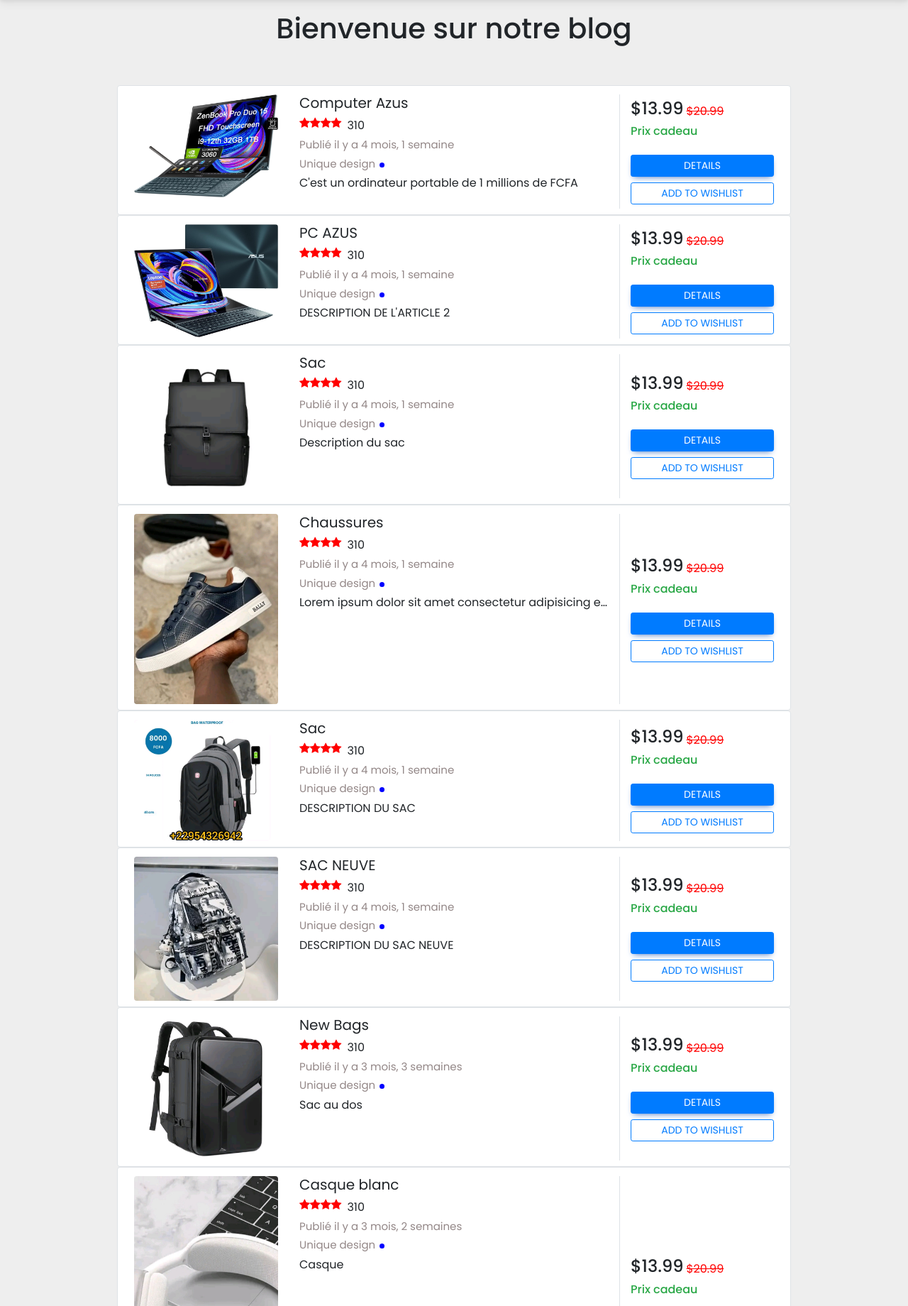
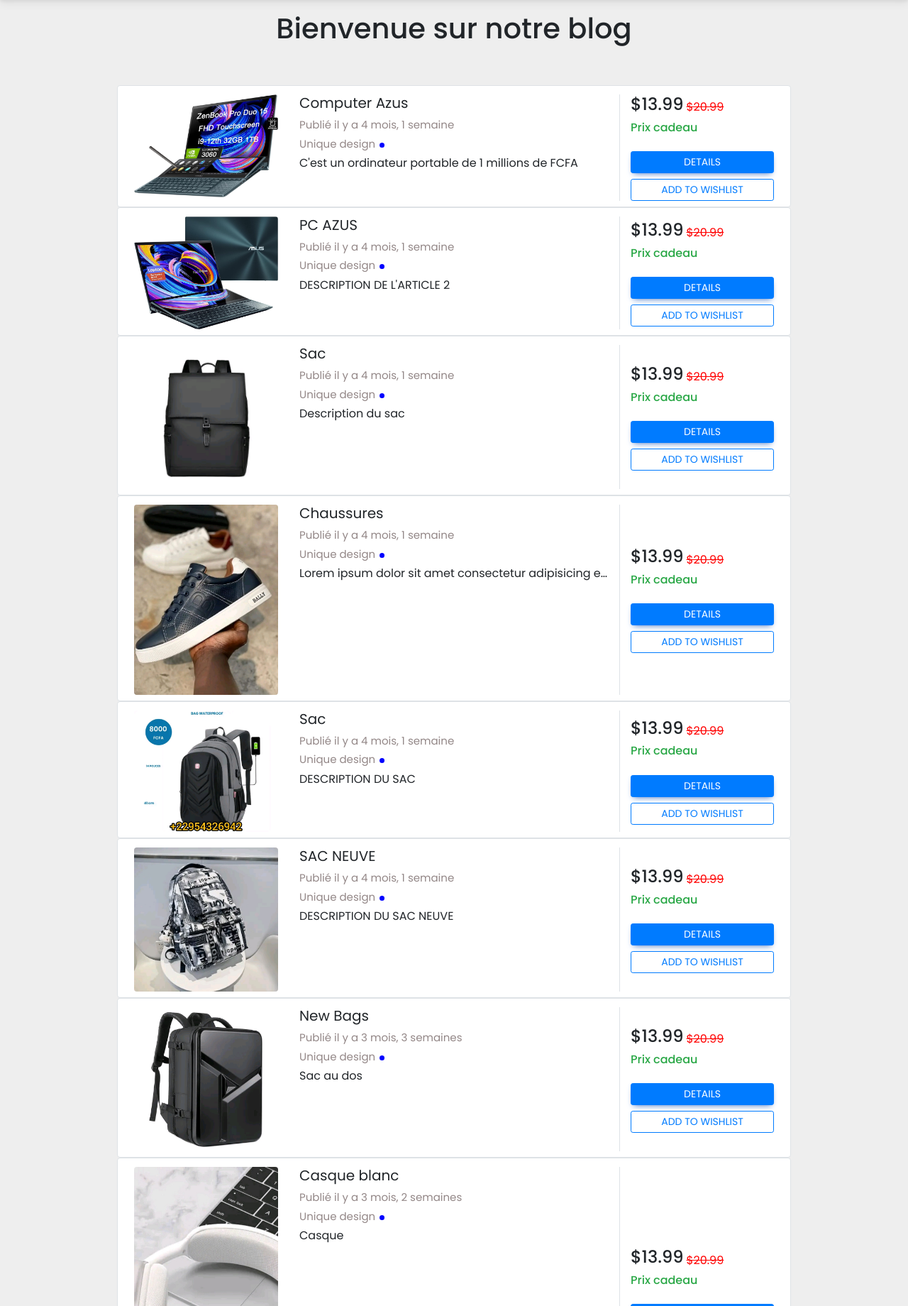
Before and after one commit to Abel-Dev-KPOKOUTA/My_blog_ecommerce, a Django app: page /blog/mon_site/accueil/ in a window 1280 px wide. Shown: the part 80-1920 px from the top of the page at 71% size. Run offline with Django 5.2, Linux system fonts and the light colour scheme; data comes from the database, SQL or seed files in the repository; some libraries are stand-ins or nearby versions.

Commit message:
modifcation

```diff
--- a/blog/templates/blog/index.html
+++ b/blog/templates/blog/index.html
@@ -64,9 +64,6 @@ h5 {
                 <div class="col-md-3 mt-1"><img class="img-fluid img-responsive rounded product-image" src="{{ article.image.url }}"></div>
                 <div class="col-md-6 mt-1">
                     <h5>{{ article.title }}</h5>
-                    <div class="d-flex flex-row">
-                        <div class="ratings mr-2"><i class="fa fa-star"></i><i class="fa fa-star"></i><i class="fa fa-star"></i><i class="fa fa-star"></i></div><span>310</span>
-                    </div>
                     <div class="mt-1 mb-1 spec-1"><span>Publié il y a {{ article.created_at|timesince}}</span></div>
                     <div class="mt-1 mb-1 spec-1"><span>Unique design</span><span class="dot"></span></div>
                     <p class="text-justify text-truncate para mb-0">{{ article.description }}<br><br></p>
```
